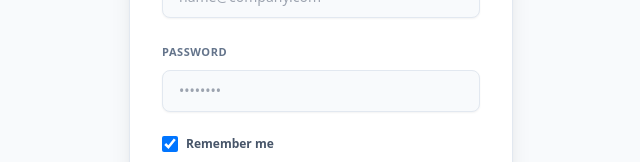
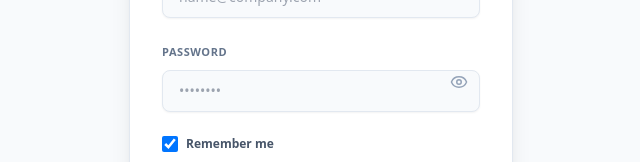
Before and after one commit to mr-sumit-32/Motion, a React (Vite) app: page /login in a window 1280 px wide. Shown: the part 331-493 px from the top of the page, without its empty margins (319-959 px from the left). Built offline with nearby package versions, Linux system fonts and the light colour scheme; no server answers.

Commit message:
Update Login.tsx
add show password

```diff
--- a/src/pages/Login.tsx
+++ b/src/pages/Login.tsx
@@ -12,12 +12,13 @@ import {
   getAdditionalUserInfo
 } from 'firebase/auth';
 import { createDefaultWorkspace } from '@/lib/db';
-import { Loader2, Command } from 'lucide-react';
+import { Loader2, Command, Eye, EyeOff } from 'lucide-react';
 
 export default function Login() {
   const [isLogin, setIsLogin] = useState(true);
   const [email, setEmail] = useState('');
   const [password, setPassword] = useState('');
+  const [showPassword, setShowPassword] = useState(false);
   const [rememberMe, setRememberMe] = useState(true);
   const [isLoading, setIsLoading] = useState(false);
   const [isGoogleLoading, setIsGoogleLoading] = useState(false);
@@ -137,14 +138,24 @@ export default function Login() {
 
             <div className="space-y-2">
               <label className="text-[11px] font-bold text-slate-500 uppercase tracking-wider">Password</label>
+              <div className="relative">
                 <input
-                type="password"
+                  type={showPassword ? "text" : "password"}
                   required
                   value={password}
                   onChange={(e) => setPassword(e.target.value)}
                   placeholder="••••••••"
-                className="w-full px-4 py-2.5 border border-slate-200 rounded-lg bg-slate-50 hover:bg-white focus:bg-white text-sm focus:outline-none focus:ring-2 focus:ring-indigo-500/50 focus:border-indigo-500 transition-all shadow-sm"
+                  className="w-full px-4 py-2.5 pr-10 border border-slate-200 rounded-lg bg-slate-50 hover:bg-white focus:bg-white text-sm focus:outline-none focus:ring-2 focus:ring-indigo-500/50 focus:border-indigo-500 transition-all shadow-sm"
                 />
+                <button
+                  type="button"
+                  onClick={() => setShowPassword(!showPassword)}
+                  className="absolute right-3 top-1/2 -translate-y-1/2 text-slate-400 hover:text-slate-600 transition-colors focus:outline-none"
+                  aria-label={showPassword ? "Hide password" : "Show password"}
+                >
+                  {showPassword ? <EyeOff size={18} /> : <Eye size={18} />}
+                </button>
+              </div>
             </div>
 
             {/* Remember Me Checkbox */}
```
Lines whose indentation alone changed are shown as unchanged.
